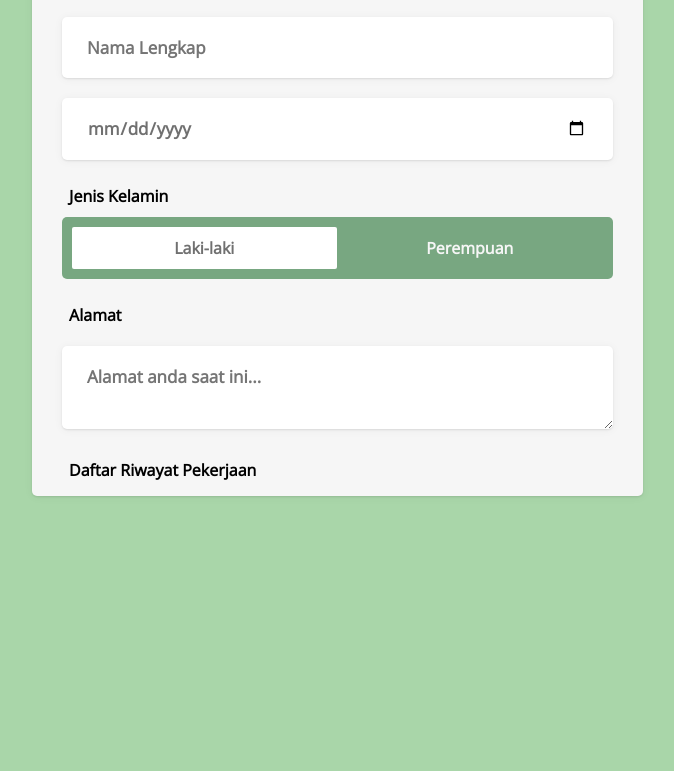
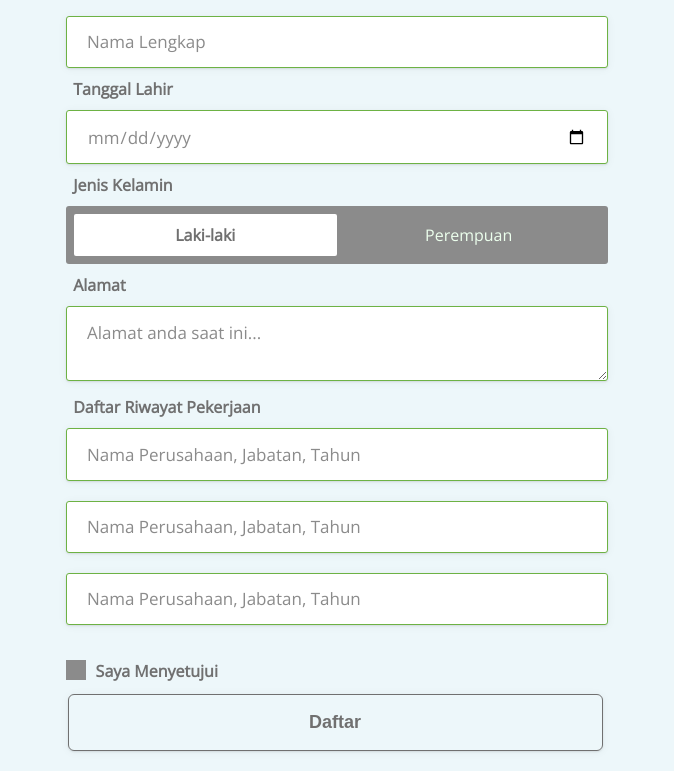
Before and after one commit to panjiggm/form-pendaftaran, a plain HTML site: page index.html in a window 1280 px wide. Shown: the part 100-871 px from the top of the page, without its empty margins (303-977 px from the left). Before the commit the page ends 800 px from the top, so only its background shows below. Drawn offline with nearby package versions, Linux system fonts and the light colour scheme.

Commit message:
add checkbox, button & complete styleing

```diff
--- a/index.html
+++ b/index.html
@@ -12,13 +12,15 @@
       <h2></h2>
 
       <div class="form-section">
-        <h3>Formulir Pendaftaran</h3>
+        <h1>Formulir Pendaftaran</h1>
         <form class="form-card">
           <div>
+            <!-- <h4>Nama</h4> -->
             <input type="text" placeholder="Nama Lengkap" />
           </div>
           <div>
-            <input type="date" />
+            <h4>Tanggal Lahir</h4>
+            <input type="date" required />
           </div>
           <h4>Jenis Kelamin</h4>
           <div class="gender-select">
@@ -36,7 +38,30 @@
           </div>
           <div>
             <h4>Daftar Riwayat Pekerjaan</h4>
+            <div>
+              <input
+                type="text"
+                placeholder="Nama Perusahaan, Jabatan, Tahun"
+              />
+            </div>
+            <div>
+              <input
+                type="text"
+                placeholder="Nama Perusahaan, Jabatan, Tahun"
+              />
+            </div>
+            <div>
+              <input
+                type="text"
+                placeholder="Nama Perusahaan, Jabatan, Tahun"
+              />
+            </div>
           </div>
+          <div class="agree">
+            <input class="styled-checkbox" id="checkbox-1" type="checkbox" />
+            <label for="checkbox-1">Saya Menyetujui</label>
+          </div>
+          <button>Daftar</button>
         </form>
       </div>
     </div>
--- a/styles/style.scss
+++ b/styles/style.scss
@@ -1,52 +1,60 @@
 @import url("https://fonts.googleapis.com/css?family=Open+Sans:300");
 
 $primaryFont: "Open Sans", Helvetica, Arial, sans-serif;
-$backgroundColor: #a9d6a9;
-$background: rgb(246, 246, 246);
+$backgroundColor: #edf7fa;
+$background: rgb(236, 255, 237);
+$background2: #6db244;
+$background3: #42e6a4;
 $textColor: rgb(112, 112, 112);
+$textColor2: rgb(139, 139, 139);
 
 body {
   font-family: $primaryFont;
   background-color: $backgroundColor;
 }
 
+h1 {
+  color: $textColor;
+}
+
 .form-section {
   display: flex;
+  flex-direction: column;
   align-items: center;
-  flex-direction: column;
-
-  .form-card {
-    font-weight: bold;
-    background: $background;
-    padding: 15px 20px;
-    margin: 0;
-    border: none;
-    border-radius: 5px;
-    box-shadow: rgba(0, 0, 0, 0.05) 0px 1px 10px,
-      rgba(0, 0, 0, 0.09) 0px 1px 2px;
-  }
 }
 
 input,
 textarea {
   &:focus {
     outline: none;
+    border: 1.5px solid $background2;
   }
-  padding: 1.1em 1.5em;
+  padding: 0.8em 1.2em;
   font-weight: bold;
   color: $textColor;
   font-family: $primaryFont;
   font-size: 17px;
   width: 500px;
-  border: none;
-  border-radius: 5px;
-  margin: 20px 10px 0;
+  border: 1px solid $background2;
+  border-radius: 3px;
+  margin: 10px;
   box-shadow: rgba(0, 0, 0, 0.05) 0px 1px 10px, rgba(0, 0, 0, 0.09) 0px 1px 2px;
+}
+
+::placeholder {
+  color: $textColor2;
+  font-weight: 500;
+}
+
+input[type="date"]:invalid::-webkit-datetime-edit {
+  color: $textColor2;
+  font-weight: 500;
 }
 
 h4 {
   padding-left: 1.1em;
-  margin: 25px 0 0;
+  margin: 0;
+  color: $textColor;
 }
 
 input[type="radio"] {
@@ -56,10 +64,9 @@ input[type="radio"] {
 .gender-select {
   height: 42px;
   margin: 10px;
-  padding: 10px;
-  background: #6db244;
-  border-radius: 5px;
-  background-color: #78a781;
+  padding: 8px;
+  border-radius: 3px;
+  background-color: $textColor2;
   label {
     float: left;
     width: 50%;
@@ -80,3 +87,71 @@ input[type="radio"] {
     }
   }
 }
+
+.agree {
+  margin: 25px 0 5px 10px;
+  font-weight: bold;
+  color: $textColor;
+}
+
+.styled-checkbox {
+  position: absolute;
+  opacity: 0;
+
+  & + label {
+    position: relative;
+    cursor: pointer;
+    padding: 0;
+  }
+
+  & + label:before {
+    content: "";
+    margin-right: 10px;
+    display: inline-block;
+    vertical-align: text-top;
+    width: 20px;
+    height: 20px;
+    background: $textColor2;
+  }
+
+  &:hover + label:before {
+    background: $background2;
+  }
+
+  &:checked + label:before {
+    background: $background2;
+  }
+
+  &:checked + label:after {
+    content: "";
+    position: absolute;
+    left: 5px;
+    top: 9px;
+    background: white;
+    width: 3px;
+    height: 3px;
+    box-shadow: 2px 0 0 white, 4px 0 0 white, 4px -2px 0 white, 4px -4px 0 white,
+      4px -6px 0 white, 4px -8px 0 white;
+    transform: rotate(45deg);
+  }
+}
+
+button {
+  background-color: transparent;
+  outline: none;
+  width: 535px;
+  margin: 7px 12px 12px;
+  padding: 17px;
+  border-radius: 6px;
+  color: $textColor;
+  border: 1px solid $textColor;
+  font-size: 18px;
+  font-weight: bold;
+  cursor: pointer;
+  box-shadow: rgba(0, 0, 0, 0.05) 0px 1px 10px, rgba(0, 0, 0, 0.09) 0px 1px 2px;
+  &:hover {
+    background-color: $background2;
+    color: $backgroundColor;
+    border: 1px solid $backgroundColor;
+  }
+}
```
Also changed, not shown: styles/style.css, 1 other file.
